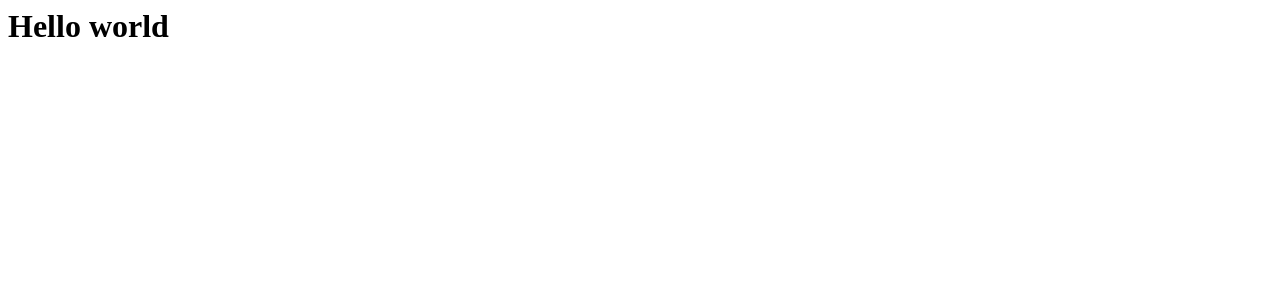
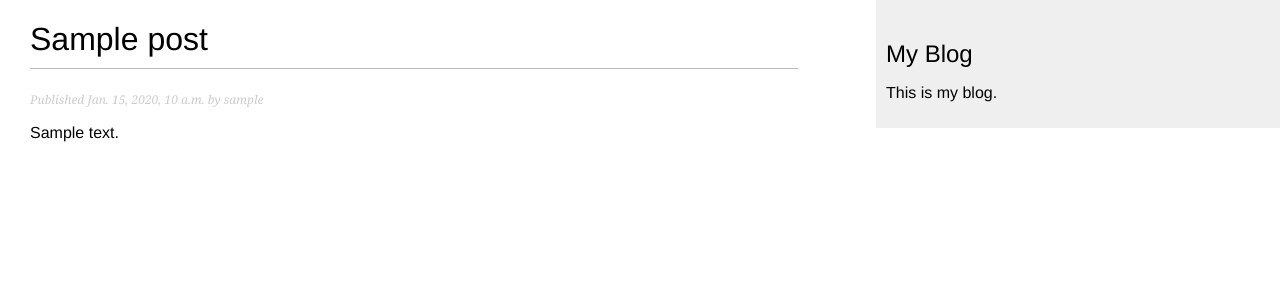
Before and after one commit to savakarrohan/crispy-succotash, a Django app: page /blog/1/ in a window 1280 px wide. Shown: the top 300 px of the page. Run offline with Django 4.2, Linux system fonts and the light colour scheme; tables that the repository leaves empty hold one stand-in row (values such as "Sample post").

Commit message:
absolute url for models

```diff
--- a/blog/models.py
+++ b/blog/models.py
@@ -1,7 +1,7 @@
 from django.db import models
 from django.utils import timezone
 from django.contrib.auth.models import User
-
+from django.urls import reverse
 # Create your models here.
 class PublishedManager(models.Manager):
     def get_queryset(self):
@@ -35,3 +35,5 @@ class Post(models.Model):
 
     def __str__(self) -> str:
         return self.title
+    def get_absolute_url(self):
+        return reverse('blog:post_detail',args=[self.id] )
--- a/blog/templates/blog/post/detail.html
+++ b/blog/templates/blog/post/detail.html
@@ -1,3 +1,15 @@
+{% extends 'blog/base.html' %}
+
+{% block title %}
+{{ post.title }}
+{% endblock title %}
+
+{% block content %}
 <h1>
-    Hello world
+    {{ post.title }}
 </h1>
+<p class="date">
+    Published {{ post.publish }} by {{ post.author }}
+</p>
+{{ post.body|linebreaks }}
+{% endblock content %}
--- a/blog/templates/blog/post/list.html
+++ b/blog/templates/blog/post/list.html
@@ -10,7 +10,7 @@ My Blog
 {% for post in posts %}
 <h2>
     <a href="{% url 'blog:post_detail' post.id %}">
-        {{ post.detail}}
+        {{ post.title}}
     </a>
 </h2>
 <p class="date">
```
